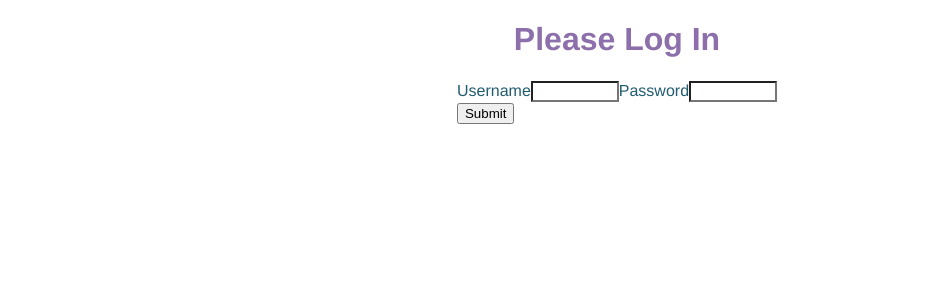
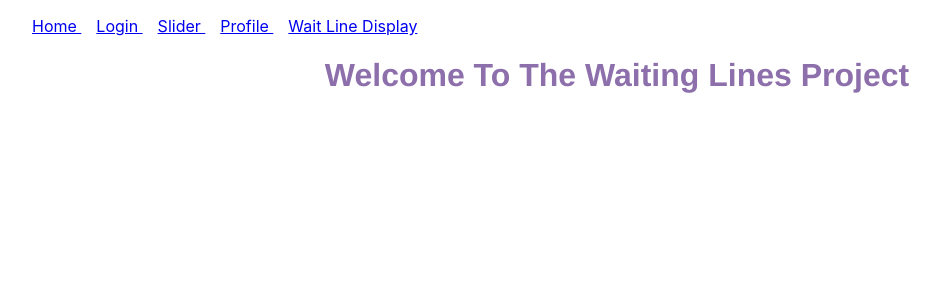
Before and after one commit to irajput/waitinglinesproject, a React (Create React App) app in the folder client/: page / in a window 1280 px wide. Shown: the top 300 px of the page, without its empty margins (23-963 px from the left). Built offline with nearby package versions, Linux system fonts and the light colour scheme.

Commit message:
Fixed login bug

```diff
--- a/client/src/App/App.js
+++ b/client/src/App/App.js
@@ -10,12 +10,6 @@ import { Routes, Route, Link} from "react-router-dom";
 import useToken from "./useToken"
 
 function App() {
-  const { token, setToken } = useToken();
-
-  if(!token) {
-    return <Login setToken={setToken} />
-  }
-
   return (
     <div className ="App">
     <nav>
--- a/client/src/Home/Home.js
+++ b/client/src/Home/Home.js
@@ -4,7 +4,7 @@ import "./Home.css";
 function Home() {
     return (
         <div>
-            <h1 class="welcome">
+            <h1 className="welcome">
                 Welcome To The Waiting Lines Project
             </h1>
         </div>
```
